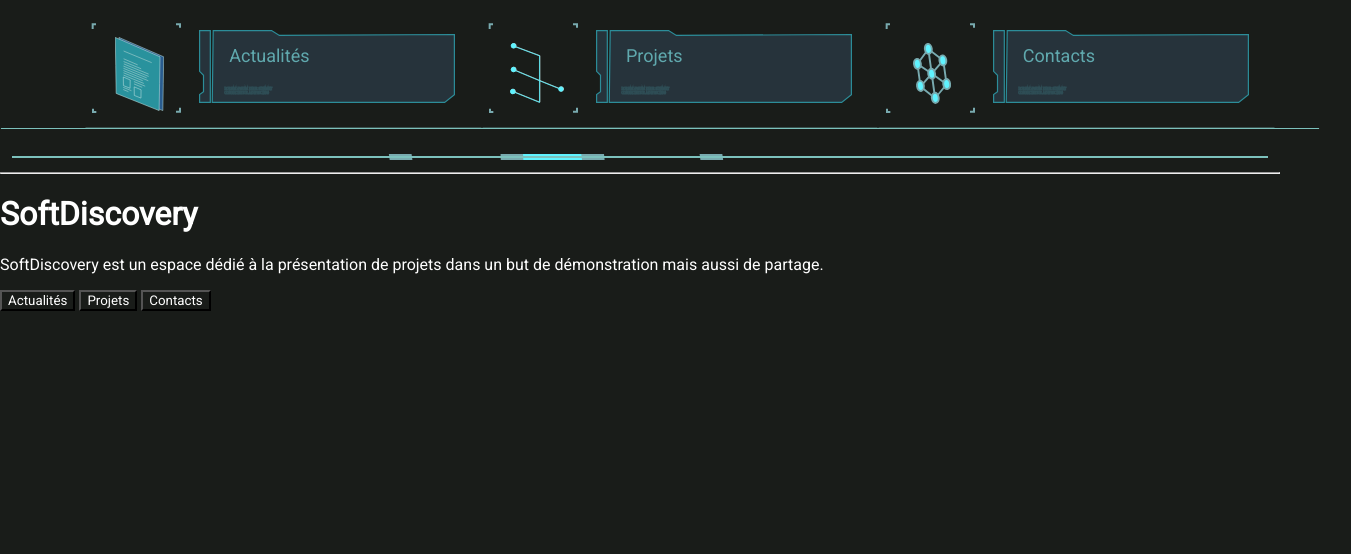
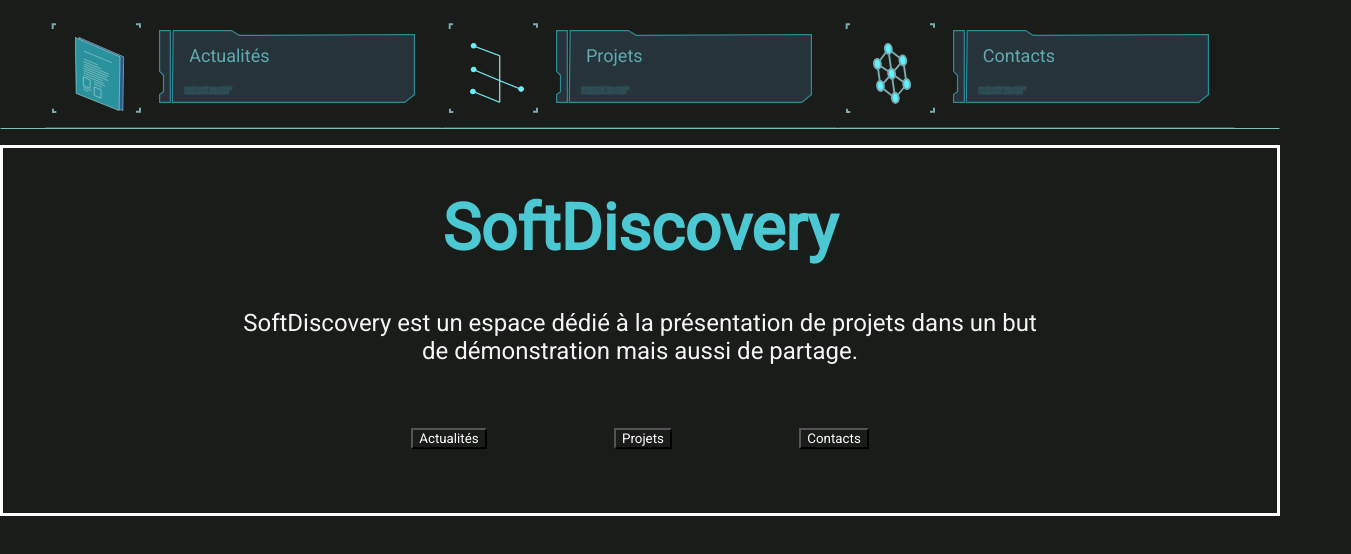
Before and after one commit to dBernard2027/SoftDiscovery.fr, a website built with Vite: page SoftDiscovery/index.html in a window 1280 px wide. Shown: the whole page, 1351 px wide, since content can reach past the window. Built offline with nearby package versions, Linux system fonts and the light colour scheme.

Commit message:
Index.html

```diff
--- a/SoftDiscovery/index.html
+++ b/SoftDiscovery/index.html
@@ -1,6 +1,7 @@
 <!DOCTYPE html>
 <html lang="fr">
 <link href="src/style.css" rel="stylesheet">
+
 <head>
   <meta charset="UTF-8" />
   <link rel="icon" type="image/svg+xml" href="favicon.svg" />
@@ -24,18 +25,24 @@
         <text> Contacts</text>
       </li>
     </ul>
-    <object class="nav-contacts" data="src/img/bar.svg" type="image/svg+xml"></object>
   </nav>
-  <hr>
+  <div class="home">
     <div class="home-front">
       <h1>SoftDiscovery</h1>
-    <p>SoftDiscovery est un espace dédié à la présentation de projets dans un but de démonstration mais aussi de
-      partage.</p>
+      <p>SoftDiscovery est un espace dédié à la présentation de projets dans un but </p>
+      <p> de démonstration mais aussi de partage.</p>
     </div>
     <div class="home-redirect">
+      <form action="./actualities.html">
         <button>Actualités</button>
+      </form>
+      <form action="./project.html">
         <button>Projets</button>
+      </form>
+      <form action="./contact.html">
         <button>Contacts</button>
+      </form>
+    </div>
   </div>
   <script type="module" src="/src/main.ts"></script>
 </body>
--- a/SoftDiscovery/src/style.css
+++ b/SoftDiscovery/src/style.css
@@ -90,6 +90,46 @@ object {
   width: 100vw;
   justify-content: center;
   flex-grow: 3;
+  padding: 0%;
   background: no-repeat url(img/bar.svg);
   background-position-y: 103%;
 }
+
+.home-front {
+  display:flex;
+  flex-direction: column;
+  justify-content: center;
+}
+
+
+.home-front >* {
+  display:flex;
+  justify-content: center;
+}
+
+.home-front h1 {
+  color: #4bc8d1;
+  font-size: 64px;
+}
+
+.home-front p {
+  color: whitesmoke;
+  font-size: 24px;
+  justify-content: center;
+  margin:0%;
+}
+
+
+.home-redirect {
+  display:flex;
+  flex-direction: row;
+  justify-content: center;
+}
+
+.home-redirect >* {
+  margin: 5%;
+}
+
+.home {
+  border: solid;
+}
```
Also changed, not shown: SoftDiscovery/project.html (+1 -1 lines). Lines whose indentation alone changed are shown as unchanged.
